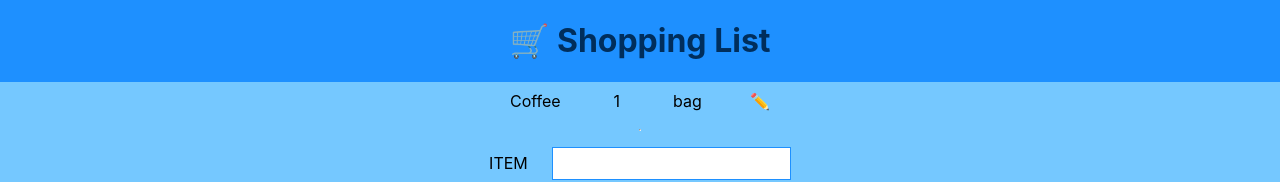
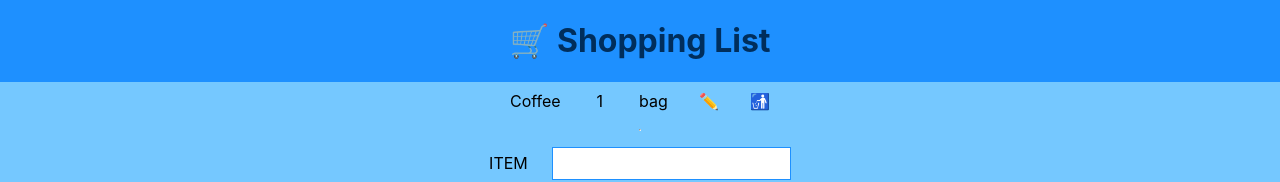
Before and after one commit to niladrisgithub/shopping-list, a React (Create React App) app: page / in a window 1280 px wide. Shown: the top 182 px of the page. Built offline with nearby package versions, Linux system fonts and the light colour scheme; no server answers.

Commit message:
feat: del function added

```diff
--- a/src/App.js
+++ b/src/App.js
@@ -1,5 +1,5 @@
 import {useState, useEffect } from 'react';
-import { createItem, fetchListItems, updateList } from './services/shoppingList-service'
+import { createItem, fetchListItems, updateList, deleteListItem } from './services/shoppingList-service'
 import './App.css';
 
 import Header from './components/Header/Header'
@@ -89,6 +89,19 @@ export default function App() {
     }));
   }
 
+  async function handleDelete(id) {
+    try{
+      const listItems = await deleteListItem(id);
+      setShoppingListState(prevState => ({
+        ...prevState,
+        listItems
+      })
+
+      )
+  } catch (error) {
+    console.log(error)
+  }
+  }
 
   return (
     <>
@@ -103,10 +116,10 @@ export default function App() {
           className="controls"
           onClick={() => handleEdit(list._id)}
           >{'✏️'}</div>
-            {/* <div
+            <div
           className="controls"
           onClick={() => handleDelete(list._id)}
-          >{'🚮'}</div> */}
+          >{'🚮'}</div>
         </article>
       ))
         }
@@ -145,6 +158,4 @@ export default function App() {
   );
 
 
-
-
 }
--- a/src/services/shoppingList-service.js
+++ b/src/services/shoppingList-service.js
@@ -24,11 +24,16 @@ function createItem(data) {
     }).then(res => res.json());
 }
 
+function deleteListItem(listItemId) {
+    return fetch (`${BASE_URL}/${listItemId}`, {
+        method: 'DELETE'
+    }).then(res => res.json());
+}
 
 
 export{
     fetchListItems,
     updateList,
     createItem,
-
+    deleteListItem,
 }
```
